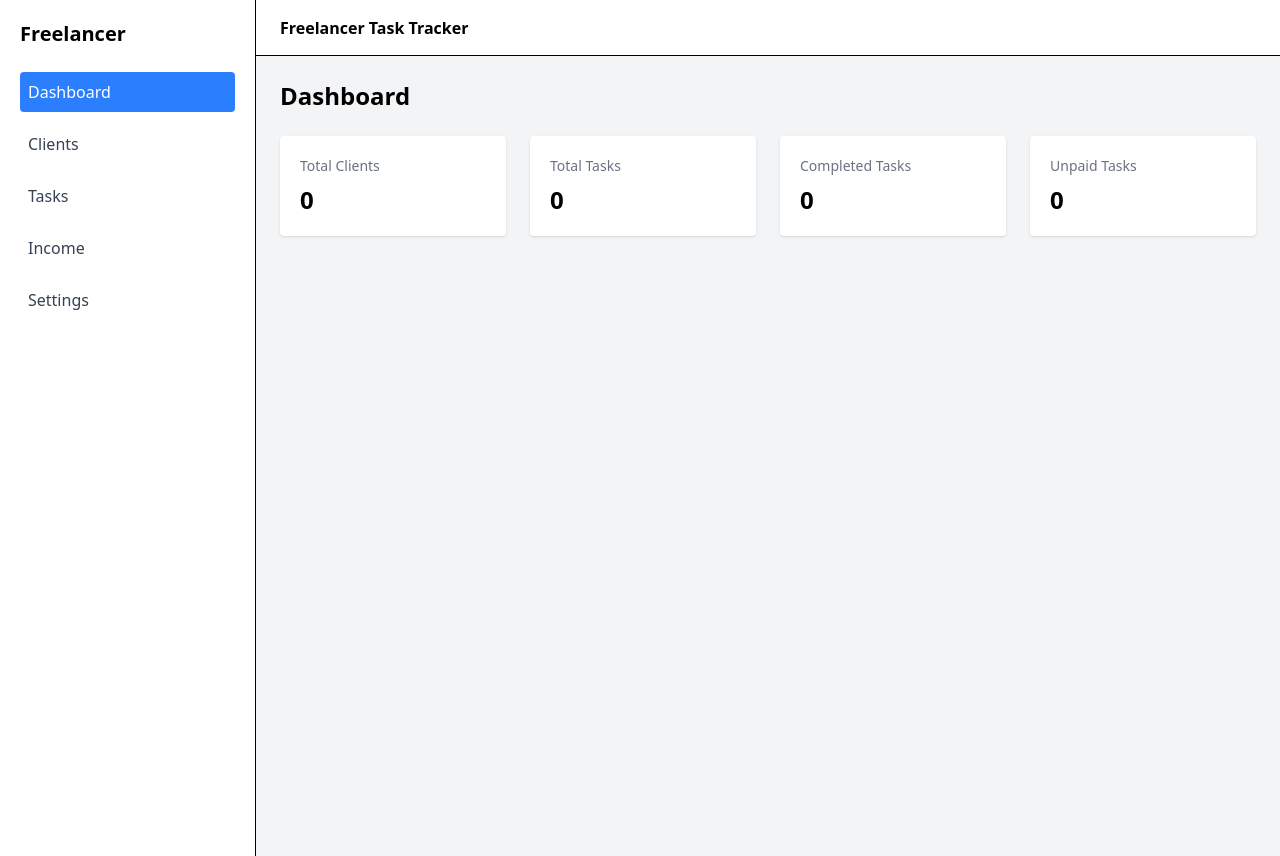
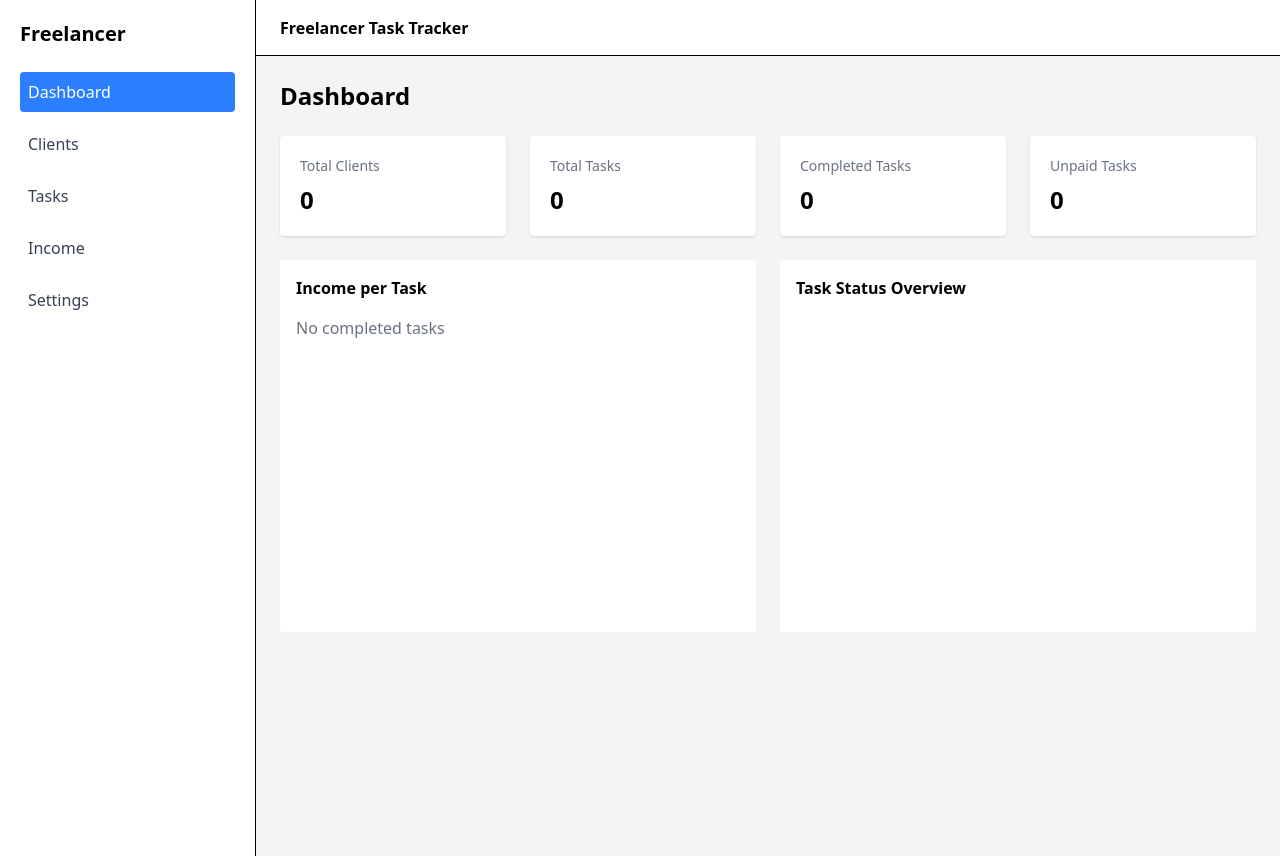
Before and after one commit to Saleemkhan45/freelancer-task-tracker, a React (Vite) app: page / in a window 1280 px wide. Both pictures are taken after typing "name@example.com" into the empty fields and a click on the button "Login". Built offline with nearby package versions, Linux system fonts and the light colour scheme.

Commit message:
dashboard analytics charts added

```diff
--- /dev/null
+++ b/src/Components/income/IncomeChart.jsx
@@ -0,0 +1,39 @@
+import { BarChart, Bar, XAxis, YAxis, Tooltip, ResponsiveContainer } from "recharts";
+import taskStore from "../../Store/taskStore";
+import clientStore from "../../Store/clientStore";
+
+export default function IncomeChart() {
+  const { tasks } = taskStore();
+  const { clients } = clientStore();
+
+  const getRate = (id) =>
+    clients.find((c) => c.id === id)?.rate || 0;
+
+  const completedTasks = tasks.filter(
+    (task) => task.status === "completed"
+  );
+
+  const data = completedTasks.map((task) => ({
+    name: task.title,
+    income: task.hours * getRate(task.clientId),
+  }));
+
+  return (
+    <div className="bg-white p-4 rounded">
+      <h3 className="font-semibold mb-4">Income per Task</h3>
+
+      {data.length === 0 ? (
+        <p className="text-gray-500">No completed tasks</p>
+      ) : (
+        <ResponsiveContainer width="100%" height={300}>
+          <BarChart data={data}>
+            <XAxis dataKey="name" />
+            <YAxis />
+            <Tooltip />
+            <Bar dataKey="income" />
+          </BarChart>
+        </ResponsiveContainer>
+      )}
+    </div>
+  );
+}
--- /dev/null
+++ b/src/Components/tasks/TaskStatusChart.jsx
@@ -0,0 +1,45 @@
+import {
+  PieChart,
+  Pie,
+  Tooltip,
+  ResponsiveContainer,
+} from "recharts";
+import taskStore from "../../Store/taskStore";
+
+export default function TaskStatusChart() {
+  const { tasks } = taskStore();
+
+  const data = [
+    {
+      name: "Pending",
+      value: tasks.filter((t) => t.status === "pending").length,
+    },
+    {
+      name: "In Progress",
+      value: tasks.filter((t) => t.status === "in-progress").length,
+    },
+    {
+      name: "Completed",
+      value: tasks.filter((t) => t.status === "completed").length,
+    },
+  ];
+
+  return (
+    <div className="bg-white p-4 rounded">
+      <h3 className="font-semibold mb-4">Task Status Overview</h3>
+
+      <ResponsiveContainer width="100%" height={300}>
+        <PieChart>
+          <Pie
+            data={data}
+            dataKey="value"
+            nameKey="name"
+            outerRadius={100}
+            label
+          />
+          <Tooltip />
+        </PieChart>
+      </ResponsiveContainer>
+    </div>
+  );
+}
--- a/src/Pages/Dashboard.jsx
+++ b/src/Pages/Dashboard.jsx
@@ -2,6 +2,8 @@ import StatCard from "../Components/StatCard";
 import taskStore from "../Store/taskStore";
 import clientStore from "../Store/clientStore";
 import incomeStore from "../Store/incomeStore";
+import IncomeChart from "../Components/income/IncomeChart";
+import TaskStatusChart from "../Components/tasks/TaskStatusChart";
 
 export default function Dashboard() {
   const { tasks } = taskStore();
@@ -20,6 +22,7 @@ export default function Dashboard() {
     <div className="space-y-6">
       <h1 className="text-2xl font-bold">Dashboard</h1>
 
+      {/* Stat Cards */}
       <div className="grid grid-cols-1 md:grid-cols-4 gap-6">
         <StatCard title="Total Clients" value={clients.length} />
         <StatCard title="Total Tasks" value={tasks.length} />
@@ -32,6 +35,12 @@ export default function Dashboard() {
           value={unpaidTasks.length}
         />
       </div>
+
+      {/* Charts Section */}
+      <div className="grid grid-cols-1 md:grid-cols-2 gap-6 mt-6">
+        <IncomeChart />
+        <TaskStatusChart />
+      </div>
     </div>
   );
 }
```
